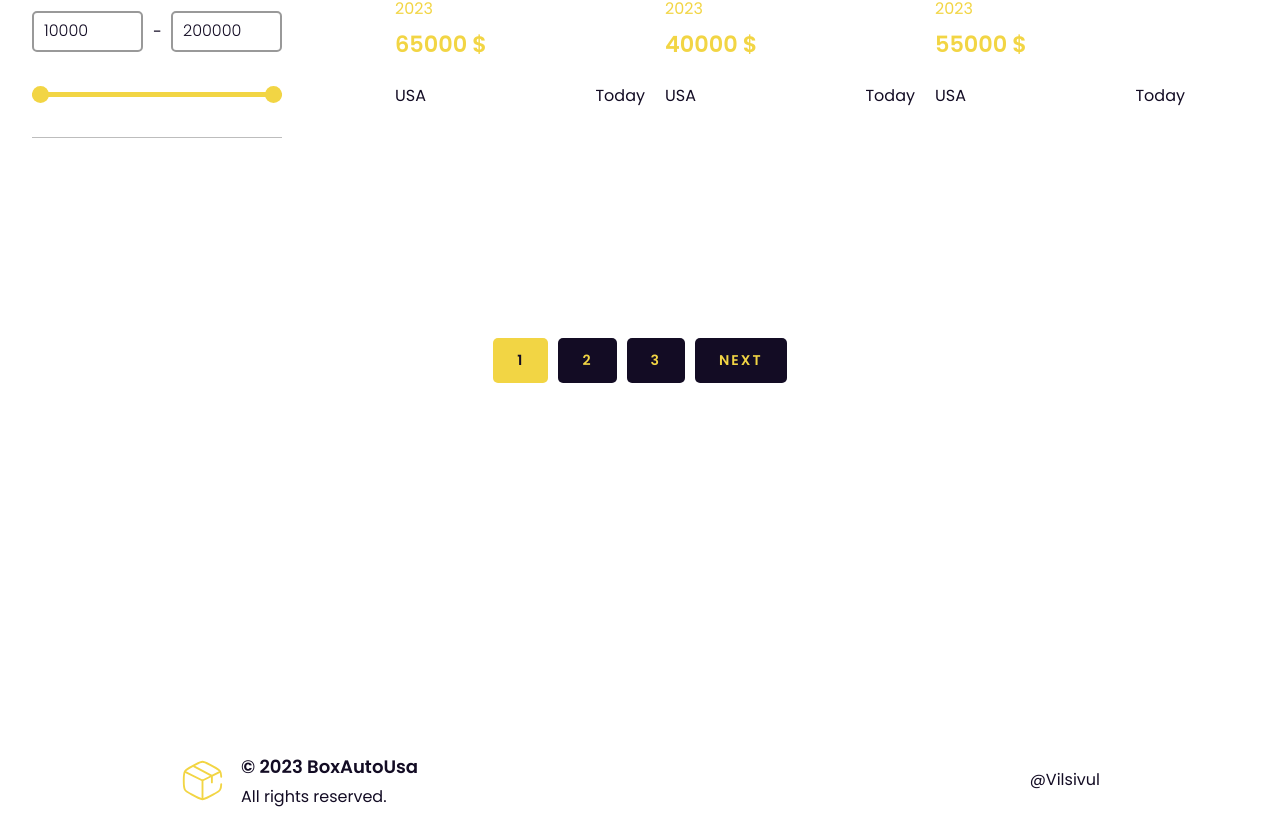
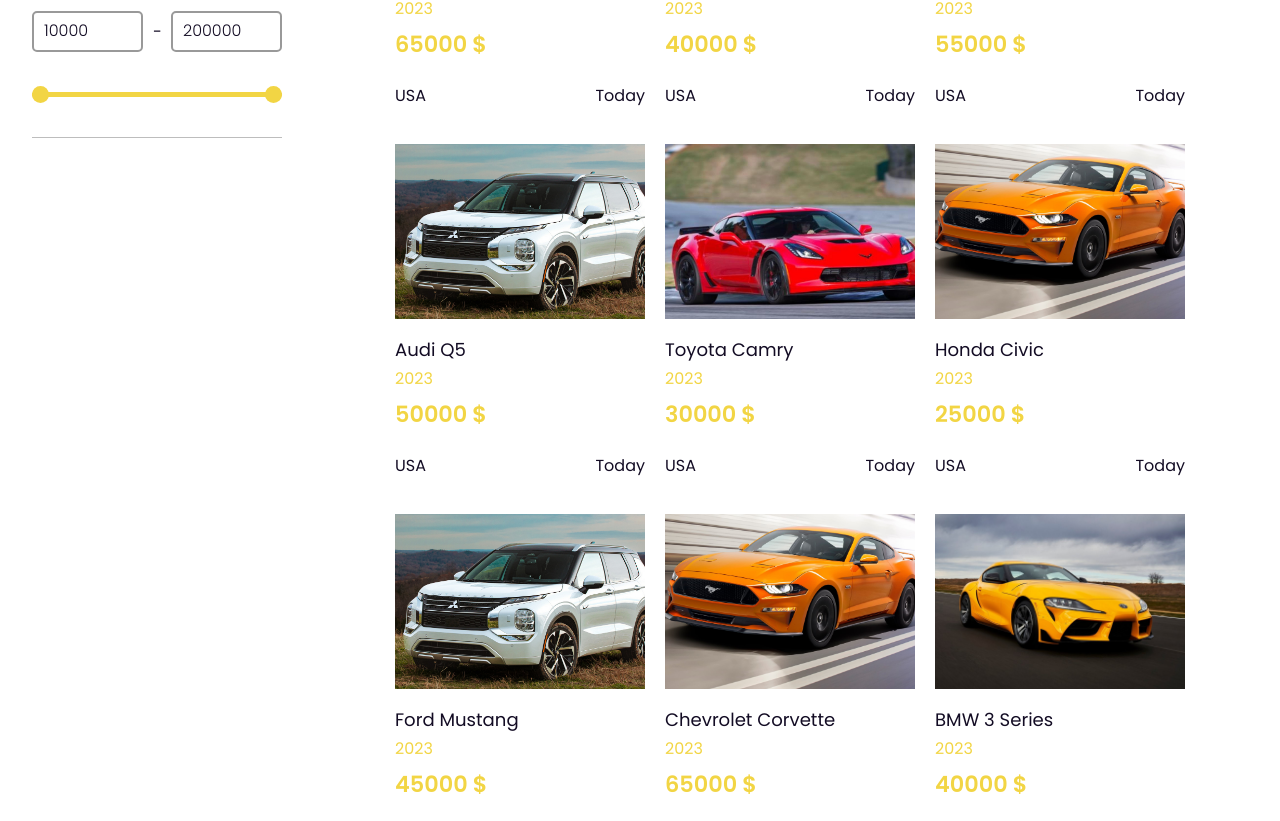
Before and after one commit to Vladyslav-Davydenko/BoxAutoUSA, a React (Vite) app: page /cars in a window 1280 px wide. Shown: the part 859-1680 px from the top of the page. Built offline with nearby package versions, Linux system fonts and the light colour scheme.

Commit message:
Styling fix + TODO filter by seacrh + pagination

```diff
--- a/src/components/Goods/GoodsFilter/goodsfilter.css
+++ b/src/components/Goods/GoodsFilter/goodsfilter.css
@@ -41,7 +41,7 @@
     content: "";
     position: absolute;
     background-color: var(--dark-blue);
-    background-image: url("src/assets/check-mark.svg");
+    background-image: url("assets/check-mark.svg");
     background-repeat: no-repeat;
     background-position: center;
     border-radius: 5px;
--- a/src/components/Goods/GoodsMain/GoodsMain.jsx
+++ b/src/components/Goods/GoodsMain/GoodsMain.jsx
@@ -11,15 +11,17 @@
 */
 
 export default function GoodsMain({mainData, choiseFilter, priceRange}) {
-    const {get, loading} = useFetch("")
+    const [isLoading, setIsLoading] = useState(false)
     const [allFilters, setAllFilters] = useState([])
+    const [filteredGoods, setFilteredGoods] = useState([])
     const goodsPerPage = 6
     const numOfTotalPages = Math.ceil(mainData.length /goodsPerPage)
-    const pages = [...Array(numOfTotalPages + 1).keys()].slice(1)
+    const [pages, setPages] = useState([...Array(numOfTotalPages + 1).keys()])
     const [currentPage, setCurrentPage] = useState(1)
     const indexOfLastGood = currentPage * goodsPerPage
     const indexOfFirstGood = indexOfLastGood - goodsPerPage
     const visibleGoods = mainData.slice(indexOfFirstGood, indexOfLastGood)
+    const [searchFilter, setSearchFilter] = useState("")
 
     useEffect(() => {
       const data = allFilters.filter(group => {
@@ -29,6 +31,32 @@
       if(data.length > 0)
       console.log(data)
   }, [allFilters])
+
+    useEffect(() => {
+        setIsLoading(true)
+        setTimeout(() => {
+            setIsLoading(false)
+        }, 500)
+    },[])
+
+    useEffect(() => {
+        const timer = setTimeout(() => {
+            const filterDATA = mainData.filter(product => {
+                return product.name.toLowerCase().includes(searchFilter.toLowerCase())
+            })
+            setFilteredGoods(filterDATA)
+            setPages([...Array(Math.ceil(filterDATA.length /goodsPerPage) + 1).keys()].slice(1))
+        }, 500)
+        return () => {
+            clearTimeout(timer)
+        }
+    }, [searchFilter])
+
+    useEffect (() => {
+        setFilteredGoods(visibleGoods.filter(product => {
+            return product.name.toLowerCase().includes(searchFilter.toLowerCase())
+        }))
+    }, [currentPage])
 
   const handlePrevClick = (e) => {
     if(currentPage !== pages.at(0)) setCurrentPage(currentPage - 1)
@@ -64,17 +92,17 @@
                 <div>
                     <div className="goods-find">
                         <form action="" className="goods-find-form">
-                            <Input placeholder="Find Product" className="goods-find-car" name="search"/>
-                            <input type="submit" value="Find" className={"btn btn--raised main-search-submit"}/>
+                            <Input placeholder="Find Product" className="goods-find-car" name="search" values={searchFilter} onChange={(event) => setSearchFilter(event.target.value)}/>
+                            {/* <input type="submit" value="Find" className={"btn btn--raised main-search-submit"}/> */}
                         </form>
                     </div>
 
                     {mainData.length <= 0 && <p id="no-goods" className="text--lg">Currently there is no pproducts here</p>}
 
-                    {!loading && <div className="goods-loader"><Loader /></div>}
+                    {isLoading && <div className="goods-loader"><Loader /></div>}
 
                     <div className="goods">
-                            {visibleGoods.map(singleData => {
+                            {filteredGoods.map(singleData => {
                                 return <Good singleData={singleData} key={singleData.id}/>
                             })}
                     </div>
--- a/src/components/Goods/GoodsMain/goodsmain.css
+++ b/src/components/Goods/GoodsMain/goodsmain.css
@@ -33,6 +33,7 @@
     display: flex;
     align-items: center;
     justify-content: center;
+    margin-block: 200px;
 }
 
 .clear-button{
```
